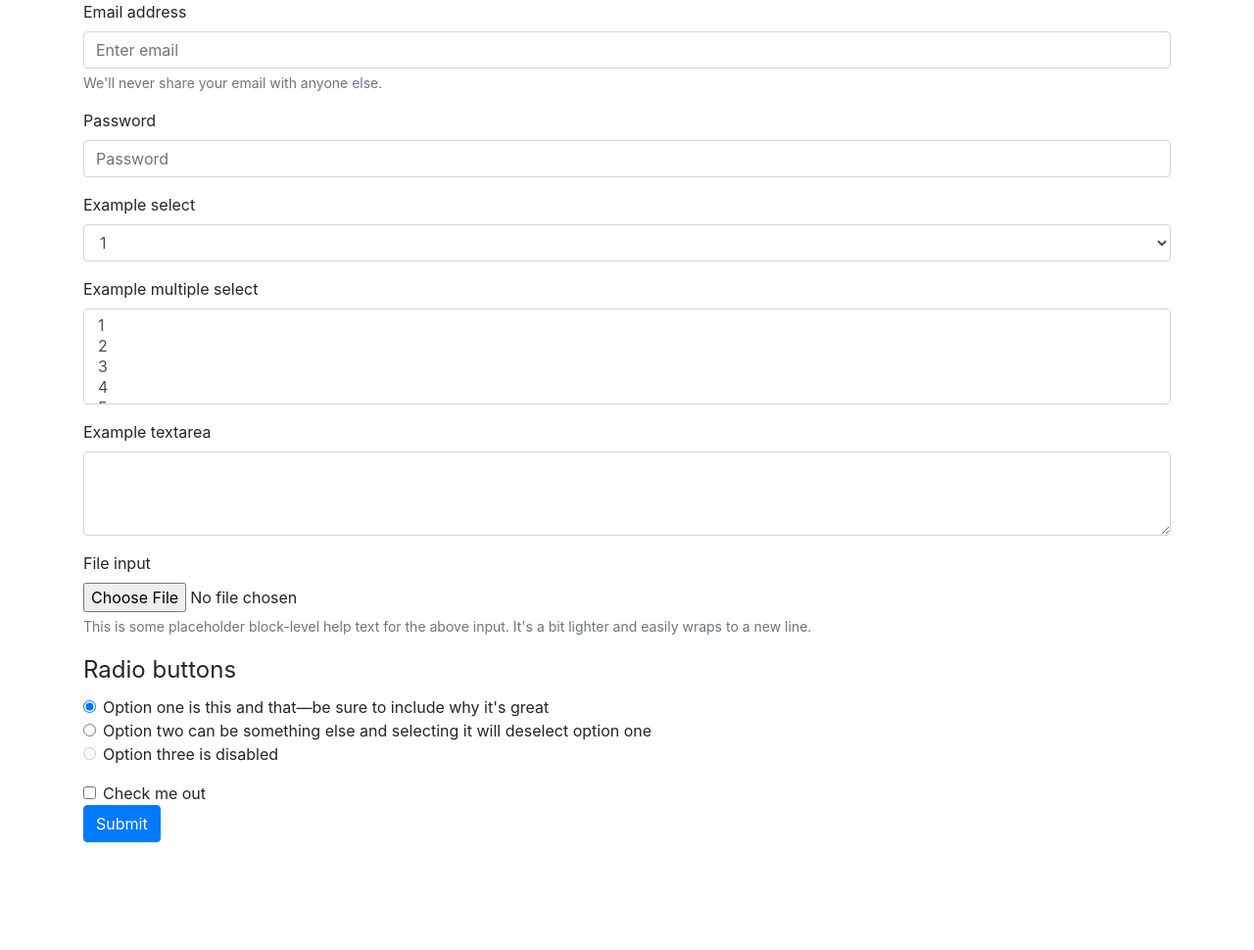
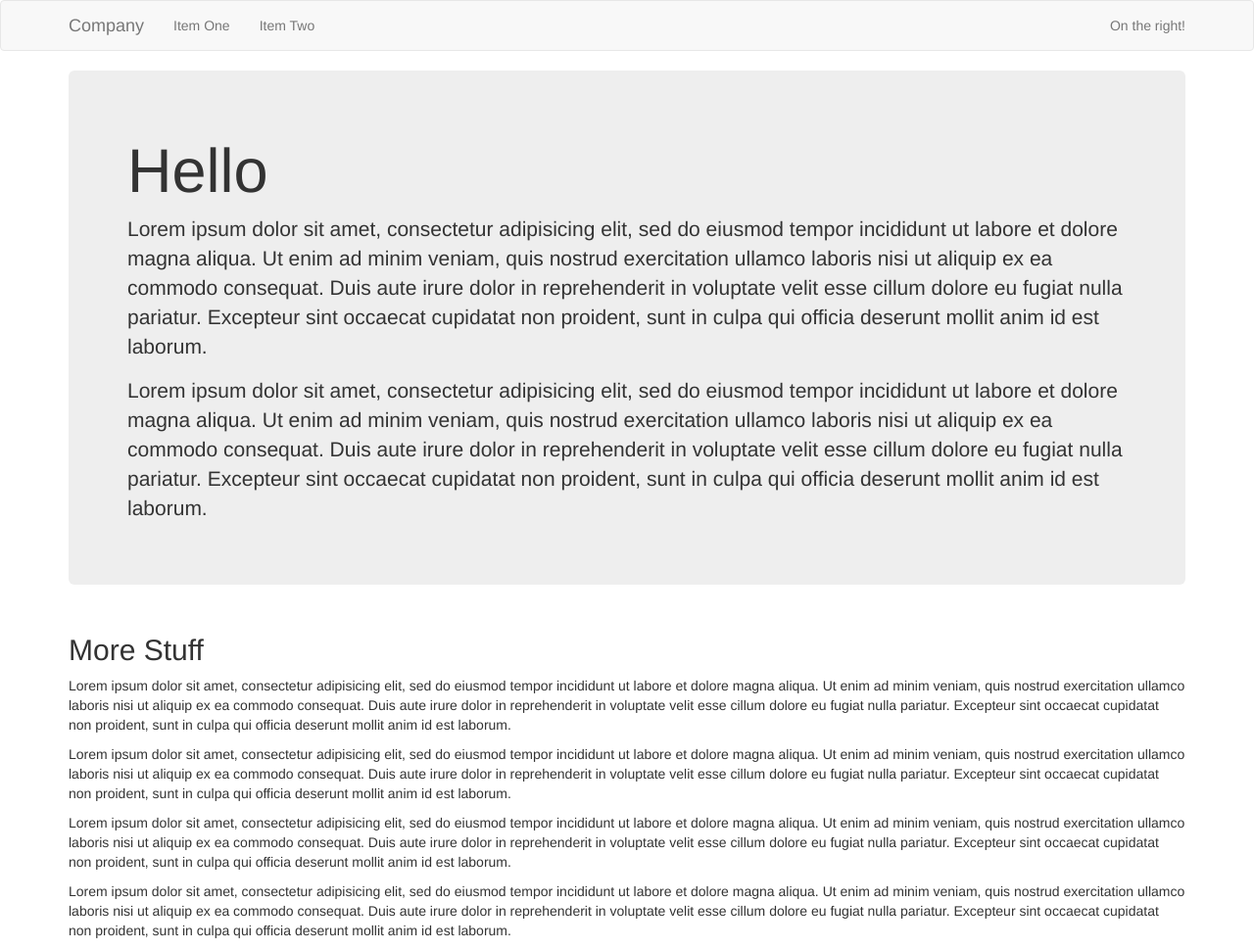
Before and after one commit to davidharris7/boxium, a plain HTML site: page index.html in a window 1280 px wide. Shown: the whole page at 98% size. Before the commit the page ends 860 px from the top, so only its background shows below. Drawn offline with nearby package versions, Linux system fonts and the light colour scheme.

Commit message:
Update index.html

```diff
--- a/index.html
+++ b/index.html
@@ -1,135 +1,72 @@
 <!DOCTYPE html>
-<html>
+<html lang="en" dir="ltr">
 
 <head>
   <meta charset="utf-8">
-  <!-- Bootstrap CSS -->
-  <link rel="stylesheet" href="https://maxcdn.bootstrapcdn.com/bootstrap/4.0.0-alpha.5/css/bootstrap.min.css" integrity="sha384-AysaV+vQoT3kOAXZkl02PThvDr8HYKPZhNT5h/CXfBThSRXQ6jW5DO2ekP5ViFdi" crossorigin="anonymous">
-
-  <title>Forms</title>
+  <title></title>
+  <!-- Latest compiled and minified CSS -->
+  <link rel="stylesheet" href="https://stackpath.bootstrapcdn.com/bootstrap/3.4.1/css/bootstrap.min.css" integrity="sha384-HSMxcRTRxnN+Bdg0JdbxYKrThecOKuH5zCYotlSAcp1+c8xmyTe9GYg1l9a69psu" crossorigin="anonymous">
 </head>
 
 <body>
+
+
+  <nav class="navbar navbar-default">
     <div class="container">
 
-    <!--
-      The <fieldset> tag is used to group related elements in a form.
 
-      The <fieldset> tag draws a box around the related elements.
- -->
+    <div class="navbar-header">
+      <a href="#" class='navbar-brand'>Company</a>
+    </div>
+    <ul class="nav navbar-nav">
+      <li><a href="#"> Item One</a></li>
+      <li><a href="#"> Item Two</a></li>
+    </ul>
 
-
-    <form>
-
-      <!-- EMAIL SUBMISSION -->
-
-      <div class="form-group">
-        <label for="exampleInputEmail1">Email address</label>
-        <input type="email" class="form-control" id="exampleInputEmail1" aria-describedby="emailHelp" placeholder="Enter email">
-        <small id="emailHelp" class="form-text text-muted">We'll never share your email with anyone else.</small>
-      </div>
-
-      <!-- PASSWORD -->
-
-
-      <div class="form-group">
-        <label for="exampleInputPassword1">Password</label>
-        <input type="password" class="form-control" id="exampleInputPassword1" placeholder="Password">
-      </div>
-
-      <!-- DROPDOWN SELECT -->
-
-
-      <div class="form-group">
-        <label for="exampleSelect1">Example select</label>
-        <select class="form-control" id="exampleSelect1">
-          <option>1</option>
-          <option>2</option>
-          <option>3</option>
-          <option>4</option>
-          <option>5</option>
-        </select>
+    <ul class="nav navbar-nav navbar-right">
+      <li><a href="#">On the right!</a></li>
+    </ul>
   </div>
 
 
-      <!-- MULTIPLE SELECT OPTIONS -->
 
-      <div class="form-group">
-        <label for="exampleSelect2">Example multiple select</label>
-        <select multiple class="form-control" id="exampleSelect2">
-          <option>1</option>
-          <option>2</option>
-          <option>3</option>
-          <option>4</option>
-          <option>5</option>
-        </select>
+  </nav>
+
+
+    <div class="container">
+      <div class="jumbotron">
+        <h1>Hello</h1>
+        <p>Lorem ipsum dolor sit amet, consectetur adipisicing elit, sed do eiusmod tempor incididunt ut labore et dolore magna aliqua. Ut enim ad minim veniam, quis nostrud exercitation ullamco laboris nisi ut aliquip ex ea commodo consequat. Duis aute irure dolor in reprehenderit in voluptate velit esse cillum dolore eu fugiat nulla pariatur. Excepteur sint occaecat cupidatat non proident, sunt in culpa qui officia deserunt mollit anim id est laborum.</p>
+        <p>Lorem ipsum dolor sit amet, consectetur adipisicing elit, sed do eiusmod tempor incididunt ut labore et dolore magna aliqua. Ut enim ad minim veniam, quis nostrud exercitation ullamco laboris nisi ut aliquip ex ea commodo consequat. Duis aute irure dolor in reprehenderit in voluptate velit esse cillum dolore eu fugiat nulla pariatur. Excepteur sint occaecat cupidatat non proident, sunt in culpa qui officia deserunt mollit anim id est laborum.</p>
       </div>
 
-
-      <!-- TEXT AREA -->
-
-      <div class="form-group">
-        <label for="exampleTextarea">Example textarea</label>
-        <textarea class="form-control" id="exampleTextarea" rows="3"></textarea>
     </div>
+    <div class="container">
+      <h2>More Stuff</h2>
+      <p>Lorem ipsum dolor sit amet, consectetur adipisicing elit, sed do eiusmod tempor incididunt ut labore et dolore magna aliqua. Ut enim ad minim veniam, quis nostrud exercitation ullamco laboris nisi ut aliquip ex ea commodo consequat. Duis aute irure dolor in reprehenderit in voluptate velit esse cillum dolore eu fugiat nulla pariatur. Excepteur sint occaecat cupidatat non proident, sunt in culpa qui officia deserunt mollit anim id est laborum.</p>
+      <p>Lorem ipsum dolor sit amet, consectetur adipisicing elit, sed do eiusmod tempor incididunt ut labore et dolore magna aliqua. Ut enim ad minim veniam, quis nostrud exercitation ullamco laboris nisi ut aliquip ex ea commodo consequat. Duis aute irure dolor in reprehenderit in voluptate velit esse cillum dolore eu fugiat nulla pariatur. Excepteur sint occaecat cupidatat non proident, sunt in culpa qui officia deserunt mollit anim id est laborum.</p>
+      <p>Lorem ipsum dolor sit amet, consectetur adipisicing elit, sed do eiusmod tempor incididunt ut labore et dolore magna aliqua. Ut enim ad minim veniam, quis nostrud exercitation ullamco laboris nisi ut aliquip ex ea commodo consequat. Duis aute irure dolor in reprehenderit in voluptate velit esse cillum dolore eu fugiat nulla pariatur. Excepteur sint occaecat cupidatat non proident, sunt in culpa qui officia deserunt mollit anim id est laborum.</p>
+      <p>Lorem ipsum dolor sit amet, consectetur adipisicing elit, sed do eiusmod tempor incididunt ut labore et dolore magna aliqua. Ut enim ad minim veniam, quis nostrud exercitation ullamco laboris nisi ut aliquip ex ea commodo consequat. Duis aute irure dolor in reprehenderit in voluptate velit esse cillum dolore eu fugiat nulla pariatur. Excepteur sint occaecat cupidatat non proident, sunt in culpa qui officia deserunt mollit anim id est laborum.</p>
 
 
-      <!-- FILE UPLOAD INPUT -->
-
-      <div class="form-group">
-        <label for="exampleInputFile">File input</label>
-        <input type="file" class="form-control-file" id="exampleInputFile" aria-describedby="fileHelp">
-        <small id="fileHelp" class="form-text text-muted">This is some placeholder block-level help text for the above input. It's a bit lighter and easily wraps to a new line.</small>
-      </div>
-
-      <!-- RADIO BUTTONS -->
-
-      <fieldset class="form-group">
-        <legend>Radio buttons</legend>
-        <div class="form-check">
-          <label class="form-check-label">
-            <input type="radio" class="form-check-input" name="optionsRadios" id="optionsRadios1" value="option1" checked>
-            Option one is this and that&mdash;be sure to include why it's great
-          </label>
-        </div>
 
 
-        <div class="form-check">
-          <label class="form-check-label">
-            <input type="radio" class="form-check-input" name="optionsRadios" id="optionsRadios2" value="option2">
-            Option two can be something else and selecting it will deselect option one
-          </label>
+
     </div>
 
 
 
 
-        <div class="form-check disabled">
-          <label class="form-check-label">
-            <input type="radio" class="form-check-input" name="optionsRadios" id="optionsRadios3" value="option3" disabled>
-            Option three is disabled
-          </label>
-        </div>
 
 
-      </fieldset>
 
 
-      <!-- CHECK BUTTON -->
 
-      <div class="form-check">
-        <label class="form-check-label">
-          <input type="checkbox" class="form-check-input"> Check me out
-        </label>
-      </div>
+  <!-- <a class="navbar-brand" href="#">Brand</a> -->
 
 
-      <button type="submit" class="btn btn-primary">Submit</button>
 
 
-    </form>
-
-  </div>
 
 </body>
 
```
Lines whose indentation alone changed are shown as unchanged.
